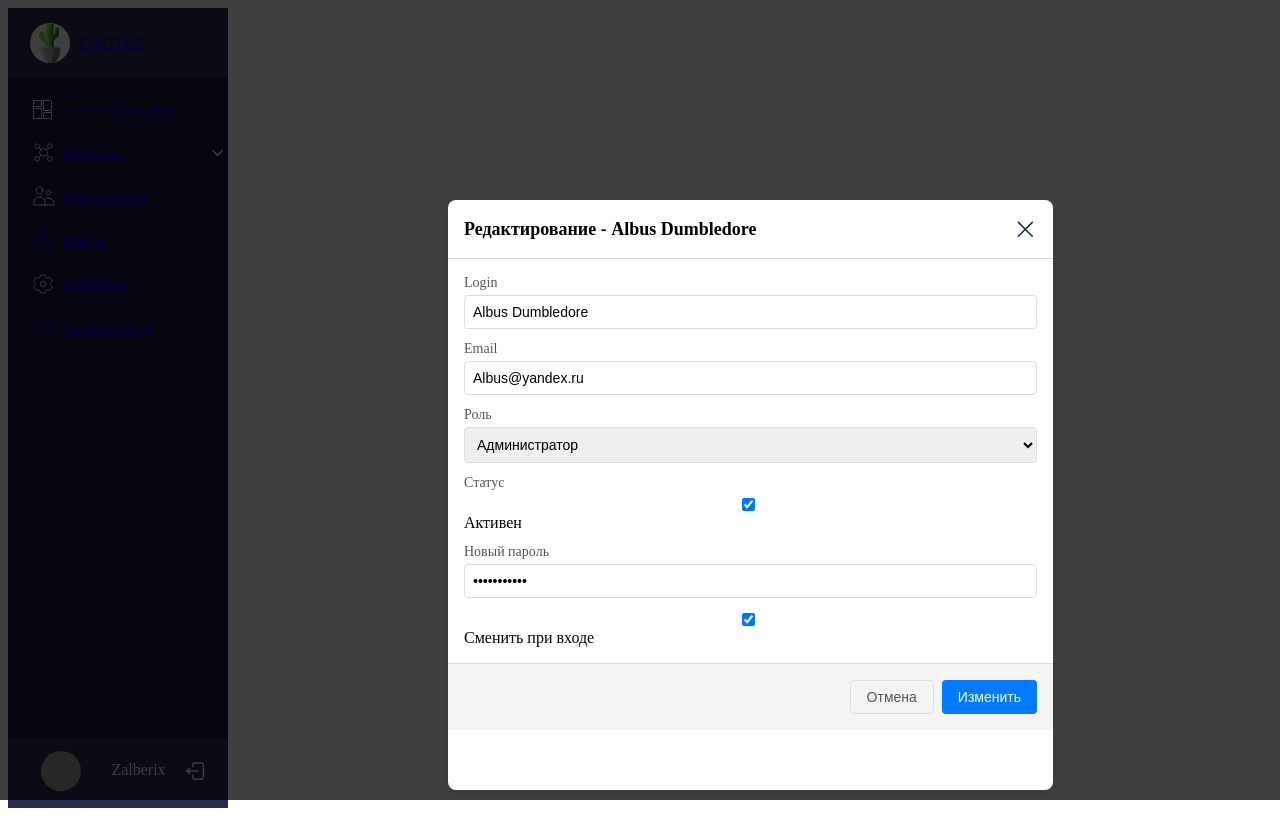
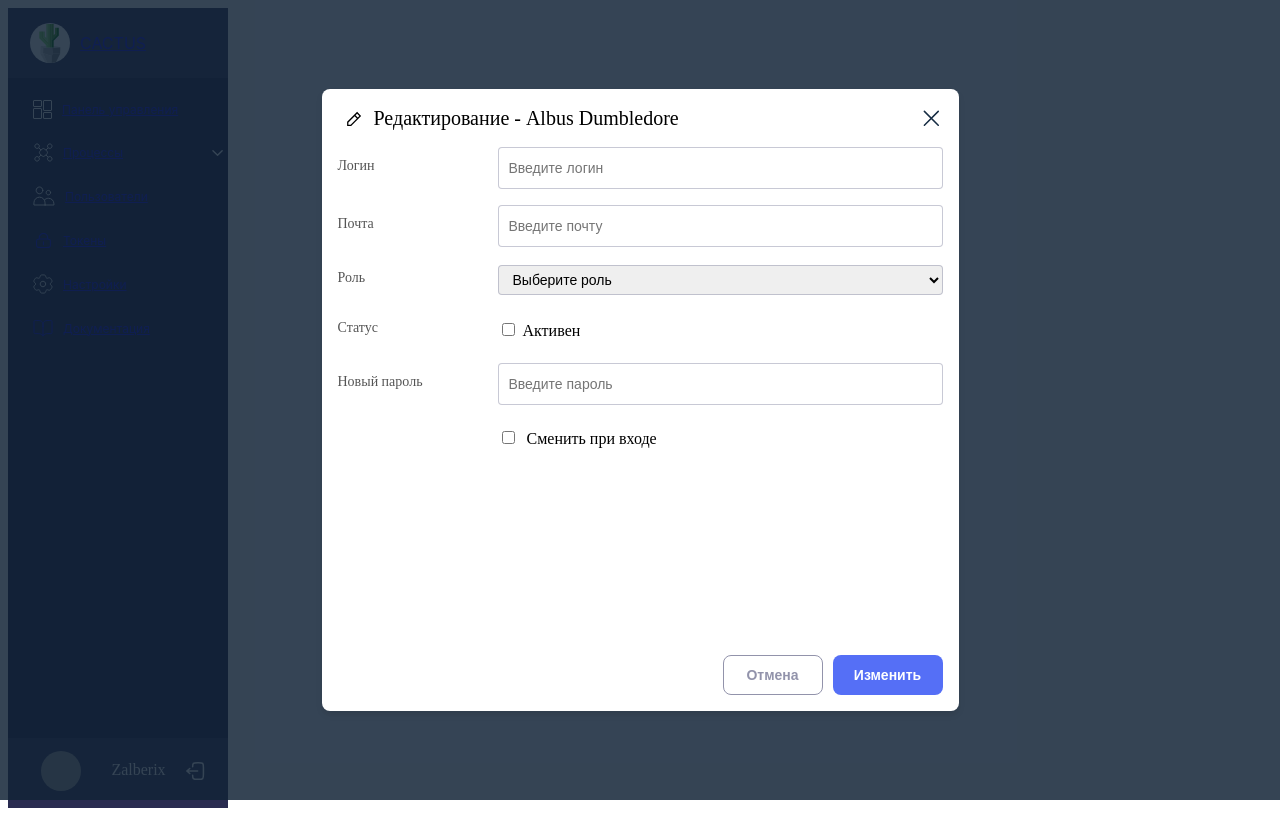
Before and after one commit to ZxForge/Cactus, a Vue app in the folder web/cactus/: page /edituser in a window 1280 px wide. Built offline with nearby package versions, Linux system fonts and the light colour scheme; grey boxes are pictures that could not be loaded; the HTML template or start-up script is replaced by a standard one.

Commit message:
Переписал добавление пользователя

```diff
--- a/web/cactus/src/views/core/users/EditUserPage.vue
+++ b/web/cactus/src/views/core/users/EditUserPage.vue
@@ -3,43 +3,54 @@
         <div class="user_edit_modal_backdrop">
             <div class="user_edit_modal_container">
                 <header class="modal_header">
+                    <div class="left_block_header">
+                        <EditPencil style="cursor: default;"/>
                         <h2 class="modal_title">Редактирование - Albus Dumbledore</h2>
+                    </div>
+                    <div class="left_block_header">
+                        <RouterLink to="/users">
                             <button class="close_button"><CrossIcon /></button>
+                        </RouterLink>
+                    </div>
                 </header>
+                <div class="main_content">
                     <main class="modal_body">
-                    <form class="edit_form">
-                        <div class="form_field">
-                            <label for="login" class="field_label">Login</label>
-                            <input id="login" type="text" class="field_input" value="Albus Dumbledore" />
+                        <div class="modal_body_field">
+                            <label for="login" class="field_label">Логин</label>
+                            <input id="login" type="text" class="field_input" placeholder="Введите логин"/>
                         </div>
-                        <div class="form_field">
-                            <label for="email" class="field_label">Email</label>
-                            <input id="email" type="email" class="field_input" value="Albus@yandex.ru" />
+                        <div class="modal_body_field">
+                            <label for="email" class="field_label">Почта</label>
+                            <input id="email" type="email" class="field_input" placeholder="Введите почту"/>
                         </div>
-                        <div class="form_field">
+                        <div class="modal_body_field">
                             <label for="role" class="field_label">Роль</label>
                             <select id="role" class="field_input">
-                                <option value="admin" selected>Администратор</option>
+                                <option value="" disabled selected>Выберите роль</option>
+                                <option value="admin">Администратор</option>
                                 <option value="guest">Гость</option>
                             </select>
                         </div>
-                        <div class="form_field">
+                        <div class="modal_body_field">
                             <label for="status" class="field_label">Статус</label>
-                            <input id="status" type="checkbox" class="field_checkbox" checked /> Активен
+                            <label><input id="status" type="checkbox" class="field_checkbox"/>Активен</label>
                         </div>
-                        <div class="form_field">
+                        <div class="modal_body_field">
                             <label for="password" class="field_label">Новый пароль</label>
-                            <input id="password" type="password" class="field_input" value="password123" />
+                            <input id="password" type="password" class="field_input" placeholder="Введите пароль">
                         </div>
-                        <div class="form_field">
-                            <input id="change_on_login" type="checkbox" class="field_checkbox" checked /> Сменить при входе
+                        <div class="modal_body_field">
+                            <div class="field_label"></div>
+                            <label><input id="change_on_login" type="checkbox" class="field_checkbox"/> Сменить при входе</label>
                         </div>
-                    </form>
                     </main>
                     <footer class="modal_footer">
+                        <RouterLink to="/users">
                             <button class="cancel_button">Отмена</button>
+                        </RouterLink>
                         <button class="save_button">Изменить</button>
                     </footer>
+                </div>
             </div>
         </div>
     </div>
@@ -47,6 +58,7 @@
 
 <script setup>
 import CrossIcon from '@/components/icons/CrossIcon.vue';
+import EditPencil from '@/components/icons/EditPencil.vue';
 // Add any needed script logic here
 </script>
 
@@ -68,34 +80,40 @@ import CrossIcon from '@/components/icons/CrossIcon.vue';
     position: absolute;
     width: 100%;
     height: 100%;
-    background-color: rgba(0, 0, 0, 0.5);
+    background-color:rgba(22, 44, 67, 0.7);
+    display: flex;
+    justify-content: center;
+    align-items: center;
 }
 
 .user_edit_modal_container {
-    position: relative;
-    top: 25vh;
-    left: 35vw;
     width: 605px;
     height: 590px;
-    background-color: #fff;
+    background-color: rgba(255, 255, 255, 1);
     border-radius: 8px;
     box-shadow: 0 4px 6px rgba(0, 0, 0, 0.1);
     overflow: hidden;
     display: flex;
     flex-direction: column;
+    padding: 16px;
 }
 
 .modal_header {
     display: flex;
     justify-content: space-between;
     align-items: center;
-    padding: 16px;
-    border-bottom: 1px solid #ddd;
+}
+
+.left_block_header{
+    display: flex;
+    align-items: center;
+    gap: 16px;
 }
 
 .modal_title {
-    font-size: 18px;
-    font-weight: bold;
+    font-size: 20px;
+    font-weight: 400;
+    line-height: 24px;
     margin: 0;
 }
 
@@ -108,8 +126,26 @@ import CrossIcon from '@/components/icons/CrossIcon.vue';
     color: #aaa;
 }
 
+.main_content{
+    width: 100%;
+    padding: 0;
+    flex-grow: 1;
+    display: flex;
+    flex-direction: column;
+    justify-content: space-between;
+}
+
 .modal_body {
-    padding: 16px;
+    display: flex;
+    flex-direction: column;
+    padding-top: 16px;
+}
+
+.modal_body_field{
+    display: flex;
+    align-items: center;
+    gap: 10px;
+    margin-bottom: 16px;
 }
 
 .edit_form {
@@ -118,22 +154,24 @@ import CrossIcon from '@/components/icons/CrossIcon.vue';
     gap: 12px;
 }
 
-.form_field {
-    display: flex;
-    flex-direction: column;
-}
-
 .field_label {
+    width: 150px;
+    height: 30px;
     margin-bottom: 4px;
     font-size: 14px;
     font-weight: 500;
     color: #555;
+    display: flex;
+    align-items: center;
 }
 
 .field_input {
-    padding: 8px;
+    flex-grow: 1;
+    width: 395px;
+    height: 30px;
+    padding: 5px 10px;
     font-size: 14px;
-    border: 1px solid #ddd;
+    border: 1px solid rgba(146, 147, 171, 0.5);
     border-radius: 4px;
 }
 
@@ -144,29 +182,32 @@ import CrossIcon from '@/components/icons/CrossIcon.vue';
 .modal_footer {
     display: flex;
     justify-content: flex-end;
-    gap: 8px;
-    padding: 16px;
-    background-color: #f5f5f5;
-    border-top: 1px solid #ddd;
+    gap: 10px;
 }
 
 .cancel_button {
-    padding: 8px 16px;
+    width: 100px;
+    height: 40px;
+    padding: 10px 20px;
     font-size: 14px;
-    color: #555;
-    background-color: #f5f5f5;
-    border: 1px solid #ddd;
-    border-radius: 4px;
+    font-weight: 700;
+    color: rgba(146, 147, 171, 1);
+    background-color: rgba(255, 255, 255, 1);
+    border: 1px solid rgba(146, 147, 171, 1);
+    border-radius: 8px;
     cursor: pointer;
 }
 
 .save_button {
-    padding: 8px 16px;
+    width: 110px;
+    height: 40px;
+    padding: 10px 20px;
     font-size: 14px;
-    color: #fff;
-    background-color: #007bff;
+    font-weight: 700;
+    color: rgba(255, 255, 255, 1);
+    background-color: rgba(85, 111, 246, 1);
     border: none;
-    border-radius: 4px;
+    border-radius: 8px;
     cursor: pointer;
 }
 </style>
```
Lines whose indentation alone changed are shown as unchanged.
